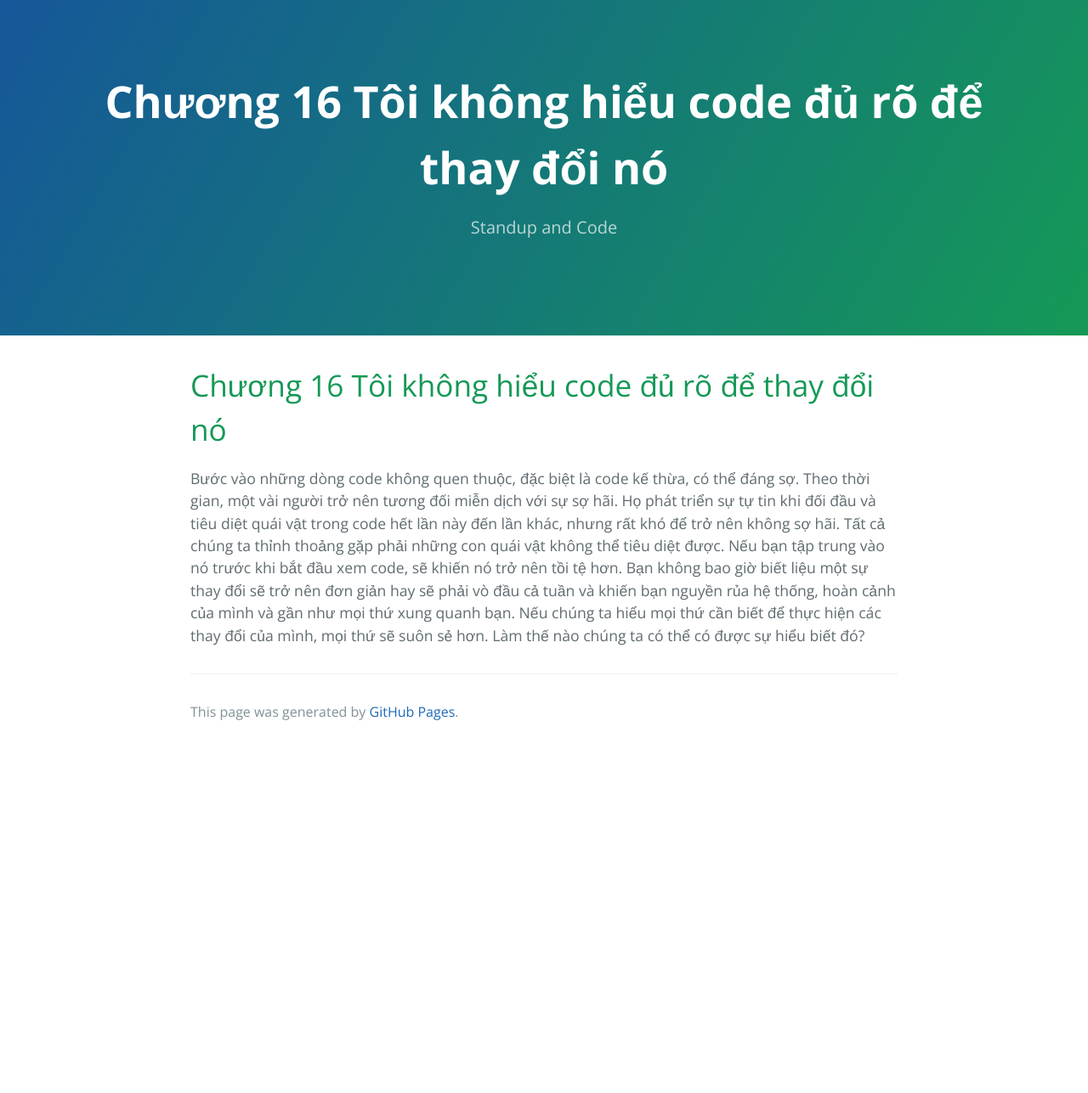
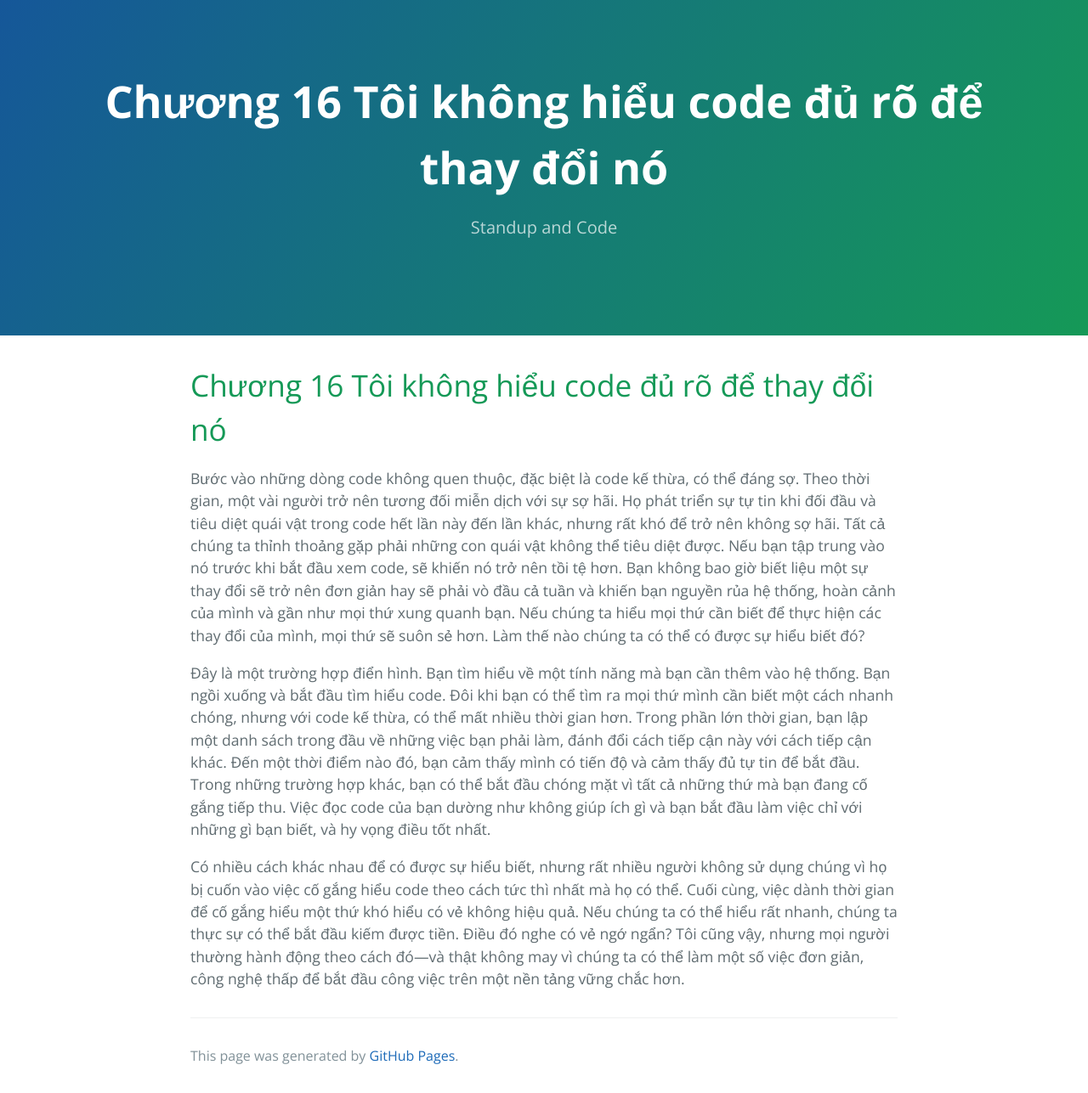
Before and after one commit to HaiBV/haibv.github.io, a Jekyll site: the page built from working-effectively-with-legacy-code/ chapter-16-i-dont-understand-the-code-well-enough-to-change-it.md, in a window 1280 px wide. Shown: the whole page at 85% size. Built offline with Jekyll 4.4.1, drawn with Linux system fonts in a browser that asks for light colours; our own code applies the rules of GitHub Pages for plain Markdown files; before the commit the page ends 900 px from its top, so only the background shows below that.

Commit message:
Book - Working Efectively with Legacy Code - P2 - C16

```diff
--- a/working-effectively-with-legacy-code/ chapter-16-i-dont-understand-the-code-well-enough-to-change-it.md
+++ b/working-effectively-with-legacy-code/ chapter-16-i-dont-understand-the-code-well-enough-to-change-it.md
@@ -5,3 +5,7 @@ layout: default
 # Chương 16 Tôi không hiểu code đủ rõ để thay đổi nó
 
 Bước vào những dòng code không quen thuộc, đặc biệt là code kế thừa, có thể đáng sợ. Theo thời gian, một vài người trở nên tương đối miễn dịch với sự sợ hãi. Họ phát triển sự tự tin khi đối đầu và tiêu diệt quái vật trong code hết lần này đến lần khác, nhưng rất khó để trở nên không sợ hãi. Tất cả chúng ta thỉnh thoảng gặp phải những con quái vật không thể tiêu diệt được. Nếu bạn tập trung vào nó trước khi bắt đầu xem code, sẽ khiến nó trở nên tồi tệ hơn. Bạn không bao giờ biết liệu một sự thay đổi sẽ trở nên đơn giản hay sẽ phải vò đầu cả tuần và khiến bạn nguyền rủa hệ thống, hoàn cảnh của mình và gần như mọi thứ xung quanh bạn. Nếu chúng ta hiểu mọi thứ cần biết để thực hiện các thay đổi của mình, mọi thứ sẽ suôn sẻ hơn. Làm thế nào chúng ta có thể có được sự hiểu biết đó?
+
+Đây là một trường hợp điển hình. Bạn tìm hiểu về một tính năng mà bạn cần thêm vào hệ thống. Bạn ngồi xuống và bắt đầu tìm hiểu code. Đôi khi bạn có thể tìm ra mọi thứ mình cần biết một cách nhanh chóng, nhưng với code kế thừa, có thể mất nhiều thời gian hơn. Trong phần lớn thời gian, bạn lập một danh sách trong đầu về những việc bạn phải làm, đánh đổi cách tiếp cận này với cách tiếp cận khác. Đến một thời điểm nào đó, bạn cảm thấy mình có tiến độ và cảm thấy đủ tự tin để bắt đầu. Trong những trường hợp khác, bạn có thể bắt đầu chóng mặt vì tất cả những thứ mà bạn đang cố gắng tiếp thu. Việc đọc code của bạn dường như không giúp ích gì và bạn bắt đầu làm việc chỉ với những gì bạn biết, và hy vọng điều tốt nhất.
+
+Có nhiều cách khác nhau để có được sự hiểu biết, nhưng rất nhiều người không sử dụng chúng vì họ bị cuốn vào việc cố gắng hiểu code theo cách tức thì nhất mà họ có thể. Cuối cùng, việc dành thời gian để cố gắng hiểu một thứ khó hiểu có vẻ không hiệu quả. Nếu chúng ta có thể hiểu rất nhanh, chúng ta thực sự có thể bắt đầu kiếm được tiền. Điều đó nghe có vẻ ngớ ngẩn? Tôi cũng vậy, nhưng mọi người thường hành động theo cách đó—và thật không may vì chúng ta có thể làm một số việc đơn giản, công nghệ thấp để bắt đầu công việc trên một nền tảng vững chắc hơn.
```
